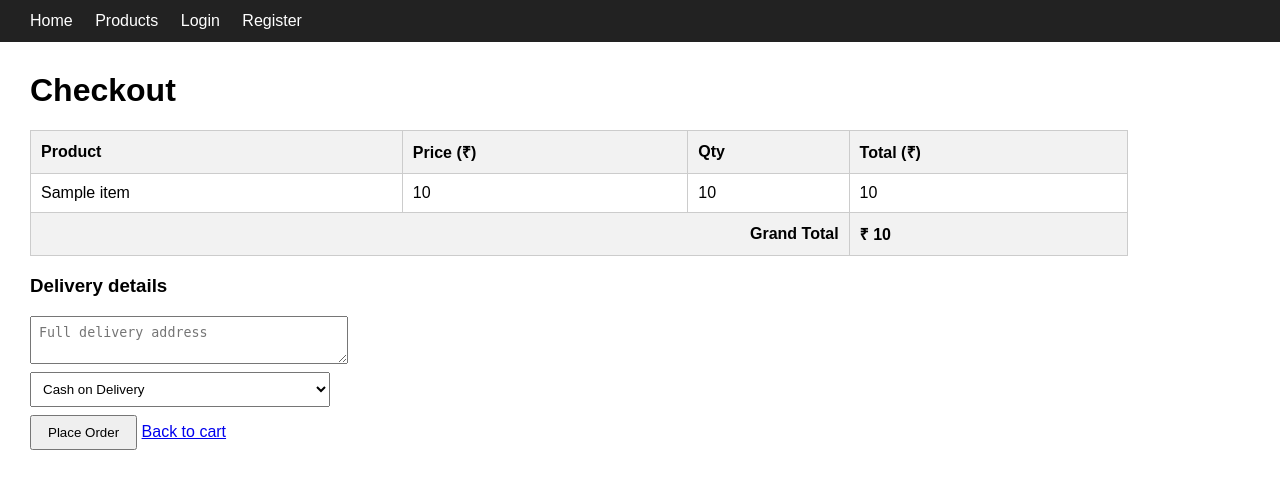
After one commit to Mallika17-makkena/Ecommerce-Inventory-System, a Flask app: template templates/checkout.html in a window 1280 px wide. The commit adds this page. Shown: the top 489 px of the page. Run offline with Flask 3, Linux system fonts and the light colour scheme; the template is opened without the code that fills it: most values are stand-ins (such as "Sample title", 1, 10 or a date in 2020).

Commit message:
Day 8: Add checkout, orders and automatic stock update

```diff
--- a/app.py
+++ b/app.py
@@ -287,6 +287,179 @@ def remove_from_cart(item_id):
     return redirect(url_for("view_cart"))
 
 
+# ---------------- Orders ----------------
+
+@app.route("/checkout", methods=["GET", "POST"])
+@login_required
+def checkout():
+    conn = get_connection()
+    cursor = conn.cursor(dictionary=True)
+    cart_id = get_or_create_cart(cursor, conn, session["user_id"])
+    cursor.execute(
+        """SELECT ci.id AS item_id, ci.quantity, p.id AS product_id, p.name,
+                  p.price, p.stock_quantity,
+                  (ci.quantity * p.price) AS line_total
+           FROM cart_items ci
+           JOIN products p ON ci.product_id = p.id
+           WHERE ci.cart_id = %s AND p.is_active = TRUE""",
+        (cart_id,),
+    )
+    items = cursor.fetchall()
+
+    if not items:
+        cursor.close()
+        conn.close()
+        flash("Your cart is empty.", "error")
+        return redirect(url_for("view_cart"))
+
+    total = sum(i["line_total"] for i in items)
+
+    if request.method == "POST":
+        address = request.form["address"].strip()
+        method = request.form["payment_method"]
+        if not address or method not in ("COD", "ONLINE"):
+            cursor.close()
+            conn.close()
+            flash("Please enter a valid address and payment method.", "error")
+            return redirect(url_for("checkout"))
+
+        try:
+            # Lock the product rows and re-check stock
+            for i in items:
+                cursor.execute(
+                    "SELECT stock_quantity FROM products WHERE id = %s FOR UPDATE",
+                    (i["product_id"],),
+                )
+                current = cursor.fetchone()
+                if current["stock_quantity"] < i["quantity"]:
+                    raise ValueError(f"Not enough stock for {i['name']}.")
+
+            cursor.execute(
+                """INSERT INTO orders (user_id, total_amount, shipping_address)
+                   VALUES (%s, %s, %s)""",
+                (session["user_id"], total, address),
+            )
+            order_id = cursor.lastrowid
+
+            for i in items:
+                cursor.execute(
+                    """INSERT INTO order_items
+                       (order_id, product_id, product_name, unit_price, quantity, line_total)
+                       VALUES (%s, %s, %s, %s, %s, %s)""",
+                    (order_id, i["product_id"], i["name"], i["price"],
+                     i["quantity"], i["line_total"]),
+                )
+                # Automatic stock update
+                cursor.execute(
+                    "UPDATE products SET stock_quantity = stock_quantity - %s WHERE id = %s",
+                    (i["quantity"], i["product_id"]),
+                )
+                cursor.execute(
+                    """INSERT INTO inventory_transactions
+                       (product_id, quantity_change, transaction_type, note)
+                       VALUES (%s, %s, 'sale', %s)""",
+                    (i["product_id"], -i["quantity"], f"Order #{order_id}"),
+                )
+
+            cursor.execute(
+                """INSERT INTO payments (order_id, payment_method, amount)
+                   VALUES (%s, %s, %s)""",
+                (order_id, method, total),
+            )
+            cursor.execute("DELETE FROM cart_items WHERE cart_id = %s", (cart_id,))
+            conn.commit()
+            flash(f"Order #{order_id} placed successfully!", "success")
+            cursor.close()
+            conn.close()
+            return redirect(url_for("my_orders"))
+        except ValueError as e:
+            conn.rollback()
+            flash(str(e), "error")
+        except mysql.connector.Error as e:
+            conn.rollback()
+            flash(f"Could not place order: {e.msg}", "error")
+
+        cursor.close()
+        conn.close()
+        return redirect(url_for("view_cart"))
+
+    cursor.close()
+    conn.close()
+    return render_template("checkout.html", items=items, total=total)
+
+
+@app.route("/orders")
+@login_required
+def my_orders():
+    conn = get_connection()
+    cursor = conn.cursor(dictionary=True)
+    cursor.execute(
+        "SELECT * FROM orders WHERE user_id = %s ORDER BY id DESC",
+        (session["user_id"],),
+    )
+    orders = cursor.fetchall()
+    for o in orders:
+        cursor.execute("SELECT * FROM order_items WHERE order_id = %s", (o["id"],))
+        o["order_items"] = cursor.fetchall()
+    cursor.close()
+    conn.close()
+    return render_template("orders.html", orders=orders)
+
+
+@app.route("/admin/orders")
+@admin_required
+def admin_orders():
+    conn = get_connection()
+    cursor = conn.cursor(dictionary=True)
+    cursor.execute(
+        """SELECT o.id, o.total_amount, o.status, o.created_at, u.full_name
+           FROM orders o JOIN users u ON o.user_id = u.id
+           ORDER BY o.id DESC"""
+    )
+    orders = cursor.fetchall()
+    cursor.close()
+    conn.close()
+    return render_template("admin_orders.html", orders=orders)
+
+
+@app.route("/admin/orders/<int:order_id>/status", methods=["POST"])
+@admin_required
+def update_order_status(order_id):
+    status = request.form["status"]
+    if status in ("pending", "confirmed", "shipped", "delivered", "cancelled"):
+        conn = get_connection()
+        cursor = conn.cursor(dictionary=True)
+        cursor.execute("SELECT status FROM orders WHERE id = %s", (order_id,))
+        current = cursor.fetchone()
+        if current and current["status"] != "cancelled":
+            cursor.execute("UPDATE orders SET status = %s WHERE id = %s", (status, order_id))
+            # Cancelling returns the stock
+            if status == "cancelled":
+                cursor.execute(
+                    "SELECT product_id, quantity FROM order_items WHERE order_id = %s",
+                    (order_id,),
+                )
+                for it in cursor.fetchall():
+                    if it["product_id"]:
+                        cursor.execute(
+                            "UPDATE products SET stock_quantity = stock_quantity + %s WHERE id = %s",
+                            (it["quantity"], it["product_id"]),
+                        )
+                        cursor.execute(
+                            """INSERT INTO inventory_transactions
+                               (product_id, quantity_change, transaction_type, note)
+                               VALUES (%s, %s, 'return', %s)""",
+                            (it["product_id"], it["quantity"], f"Order #{order_id} cancelled"),
+                        )
+            conn.commit()
+            flash("Order status updated.", "success")
+        else:
+            flash("Cancelled orders cannot be changed.", "error")
+        cursor.close()
+        conn.close()
+    return redirect(url_for("admin_orders"))
+
+
 # ---------------- Admin products ----------------
 
 @app.route("/admin/products")
--- a/templates/base.html
+++ b/templates/base.html
@@ -24,9 +24,11 @@
         <a href="/products">Products</a>
         {% if session.get('user_id') %}
             <a href="/cart">Cart</a>
+            <a href="/orders">My Orders</a>
             <a href="/dashboard">Dashboard</a>
             {% if session.get('role') == 'admin' %}
                 <a href="/admin/products">Manage Products</a>
+                <a href="/admin/orders">Manage Orders</a>
             {% endif %}
             <a href="/logout">Logout</a>
         {% else %}
--- a/templates/cart.html
+++ b/templates/cart.html
@@ -29,6 +29,7 @@
         <th colspan="2">₹ {{ total }}</th>
     </tr>
 </table>
+<p><a href="/checkout"><button type="button">Proceed to Checkout</button></a></p>
 {% else %}
 <p>Your cart is empty. <a href="/products">Browse products</a></p>
 {% endif %}
--- /dev/null
+++ b/templates/checkout.html
@@ -0,0 +1,25 @@
+{% extends "base.html" %}
+{% block title %}Checkout{% endblock %}
+{% block content %}
+<h1>Checkout</h1>
+<table>
+    <tr><th>Product</th><th>Price (₹)</th><th>Qty</th><th>Total (₹)</th></tr>
+    {% for i in items %}
+    <tr>
+        <td>{{ i.name }}</td><td>{{ i.price }}</td>
+        <td>{{ i.quantity }}</td><td>{{ i.line_total }}</td>
+    </tr>
+    {% endfor %}
+    <tr><th colspan="3" style="text-align:right">Grand Total</th><th>₹ {{ total }}</th></tr>
+</table>
+<h3>Delivery details</h3>
+<form method="POST">
+    <textarea name="address" placeholder="Full delivery address" required></textarea>
+    <select name="payment_method">
+        <option value="COD">Cash on Delivery</option>
+        <option value="ONLINE">Online Payment</option>
+    </select>
+    <button type="submit">Place Order</button>
+    <a href="/cart">Back to cart</a>
+</form>
+{% endblock %}
```
Also changed, not shown: templates/admin_orders.html (added, +26 -0 lines), templates/orders.html (added, +22 -0 lines).
